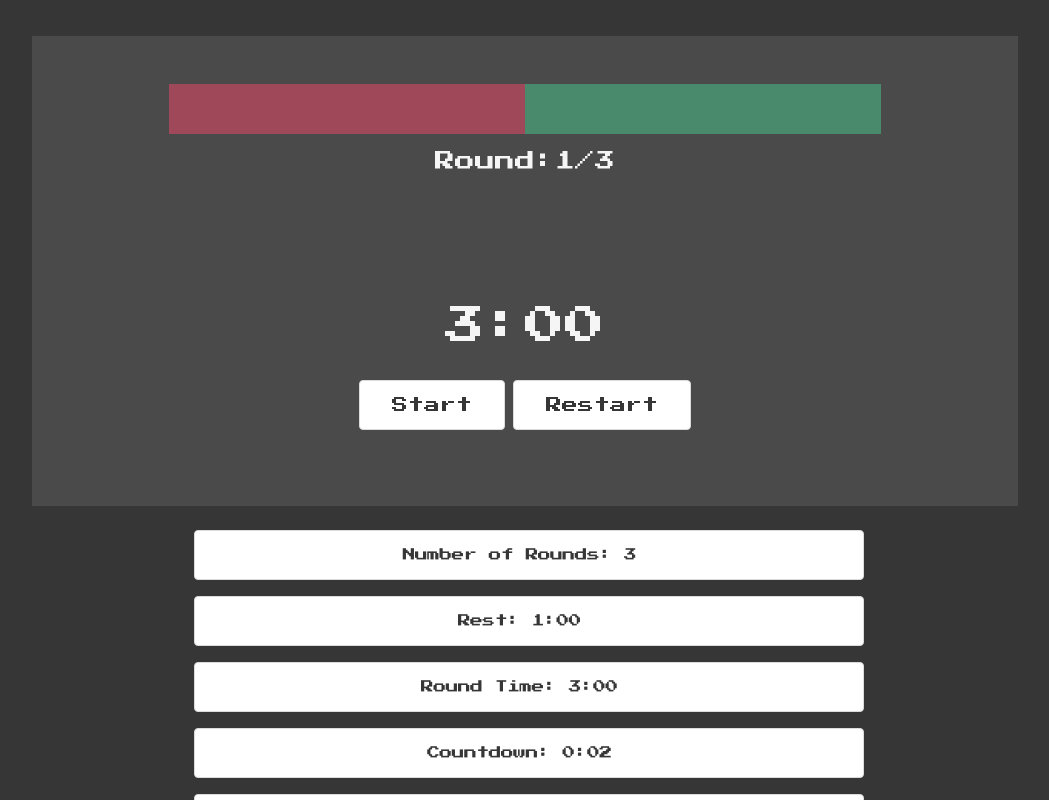
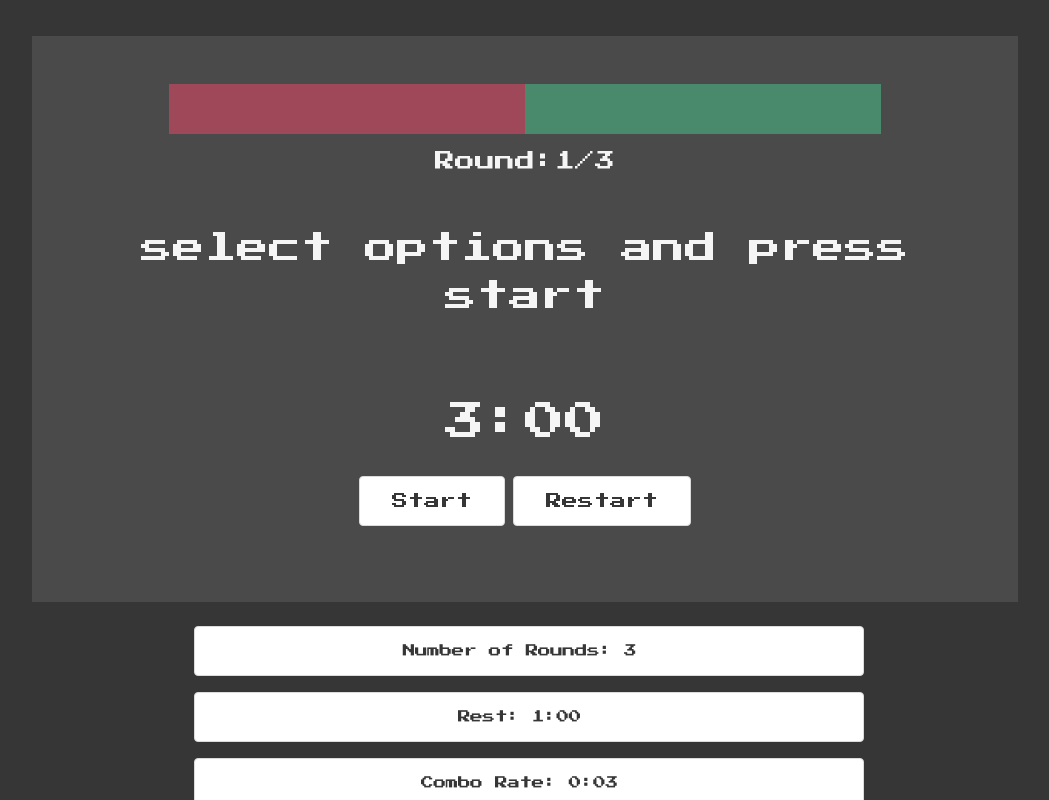
Before and after one commit to ajkizer12112/combo-coach, a React (Create React App) app: page / in a window 1280 px wide. Shown: the top 800 px of the page, without its empty margins (115-1164 px from the left). Built offline with nearby package versions, Linux system fonts and the light colour scheme.

Commit message:
added text to timer display that changes based on currentPhase

```diff
--- a/src/combinations/fundamentals.js
+++ b/src/combinations/fundamentals.js
@@ -36,8 +36,36 @@ export const combos = [
                 sequence: ["Slip", "2", "3"]
             }
         ]
+    },
+    {
+        name: "Inside",
+        combos: [
+            {
+                sequence: ["5b", "3", "6"]
+            },
+            {
+                sequence: ["1", "2", "3b", "4b", "3b", "4"]
+            },
+            {
+                sequence: ["5", "4", "3b", "4"]
+            },
+            {
+                sequence: ["2", "Roll", "4b", "3b", "4",]
+            },
+            {
+                sequence: ["3b", "3", "6"]
+            },
+            {
+                sequence: ["3b", "5", "4"]
+            },
+            {
+                sequence: ["3b", "4", "3"]
+            },
+            {
+                sequence: ["2", "3", "Roll", "3b", "5"]
+            },
+        ]
     }
-
 ]
 
 
--- a/src/hooks/useWorkout.js
+++ b/src/hooks/useWorkout.js
@@ -25,14 +25,14 @@ const initialState = {
     currentTime: 180,
     roundWarningInterval: 10,
     restTime: 60,
-    countDown: 2,
+    countDown: 0,
     roundChangeWarning: 10,
     timerActive: false,
     isComplete: false,
     inProgress: false,
     combo: combos[0].combos[comboIndex],
     combos: combos[0],
-    rate: 6,
+    rate: 3,
     showCombo: true,
     comboStartTime: null,
     comboClass: "fade-in"
@@ -65,16 +65,12 @@ const useWorkout = () => {
                 setWorkout({ ...workout, timerActive: true })
             },
             decrementTimer: function () {
-                if (workout.currentTime % workout.rate === 0 && workout.currentTime !== 0 && workout.currentPhase === "WORK") {
+                if (workout.currentTime % workout.rate === 0 && workout.currentTime !== workout.roundTime && workout.currentTime !== 0 && workout.currentPhase === "WORK") {
                     const { newCombo } = workoutActions.workoutFns.genCombo();
-                    return setWorkout({ ...workout, currentTime: workout.currentTime - 1, comboClass: "fade-in", combo: newCombo, showCombo: true, comboStartTime: workout.currentTime - 1 })
+                    return setWorkout({ ...workout, currentTime: workout.currentTime - 1, combo: newCombo, showCombo: true, comboStartTime: workout.currentTime - 1 })
                 }
 
-                if (workout.comboStartTime - workout.currentTime >= workout.rate / 3) {
-                    return setWorkout({ ...workout, comboClass: "fade-out", currentTime: workout.currentTime - 1 })
-                }
-
-                if (!workout.comboStartTime || workout.comboStartTime - workout.currentTime >= 3) {
+                if (!workout.comboStartTime || workout.comboStartTime - workout.currentTime >= workout.rate - 2) {
                     return setWorkout({ ...workout, showCombo: false, currentTime: workout.currentTime - 1 })
                 }
 
--- a/src/pages/Home.jsx
+++ b/src/pages/Home.jsx
@@ -12,7 +12,6 @@ const Home = () => {
     const { workout, workoutActions: { timer, workoutFns, sounds } } = useContext(WorkoutContext)
     const { dropdown, dropdownActions } = useContext(DropdownContext)
 
-
     useEffect(() => {
         let timerId;
         timer.runWarningChecks();
@@ -20,7 +19,6 @@ const Home = () => {
             if (workout.currentTime === 0) {
                 timer.runZero();
             }
-
 
             const timeout = () => setTimeout(() => timer.decrementTimer(), 1000);
             timerId = timeout();
@@ -33,10 +31,9 @@ const Home = () => {
 
 
     const rounds = [3, 4, 6, 8, 10, 12, 24, Infinity];
-    const restTimes = [30, 45, 60, 90, 120];
+    const restTimes = [30, 45, 60];
     const roundTimes = [120, 180, 300];
-    const countDownTimes = [10, 30, 60];
-    const workoutRates = [8, 6, 5, 4, 3];
+    const workoutRates = [5, 3, 2];
 
     const dropdowns = [
         {
@@ -50,24 +47,19 @@ const Home = () => {
             dropdownOption: "restTime"
         },
         {
+            title: "Combo Rate",
+            items: workoutRates,
+            dropdownOption: "rate"
+        },
+        {
             title: "Round Time",
             items: roundTimes,
             dropdownOption: "roundTime"
         },
         {
-            title: "Countdown",
-            items: countDownTimes,
-            dropdownOption: "countDown"
-        },
-        {
             title: "Combos",
             items: combos,
             dropdownOption: "combos"
-        },
-        {
-            title: "Combo Rate",
-            items: workoutRates,
-            dropdownOption: "rate"
         }
     ]
 
@@ -79,7 +71,10 @@ const Home = () => {
                     <div className={`has-background-success light  ${workout.inProgress && workout.currentPhase === "WORK" ? "light-active" : ""}`}></div>
                     <div className="column is-12">
                         <p className="is-size-5 has-font-8bit mb-6">Round:{workout.currentRound}/{workout.totalRounds === Infinity ? "unlimited" : workout.totalRounds}</p>
+                        {workout.currentPhase === "INACTIVE" && <span className={`has-font-8bit is-size-3 is-size-5-mobile ${workout.comboClass}`}>select options and press start</span>}
+                        {workout.currentPhase === "COUNTDOWN" && <span className={`has-font-8bit is-size-3 is-size-5-mobile ${workout.comboClass}`}>GET READY</span>}
                         <p className={`has-font-8bit is-size-3 is-size-5-mobile ${workout.comboClass}`}>
+
                             <span className={!workout.showCombo || workout.currentPhase !== "WORK" ? "is-invisible" : ""}>{workout.combo.sequence.join("-")}</span>
                         </p>
                     </div>
```
